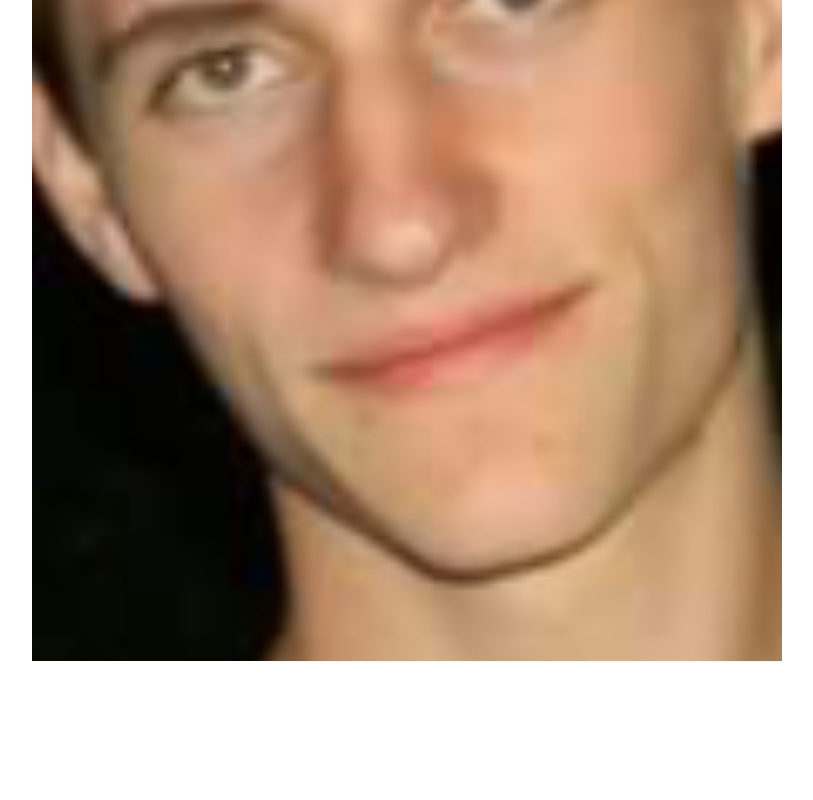
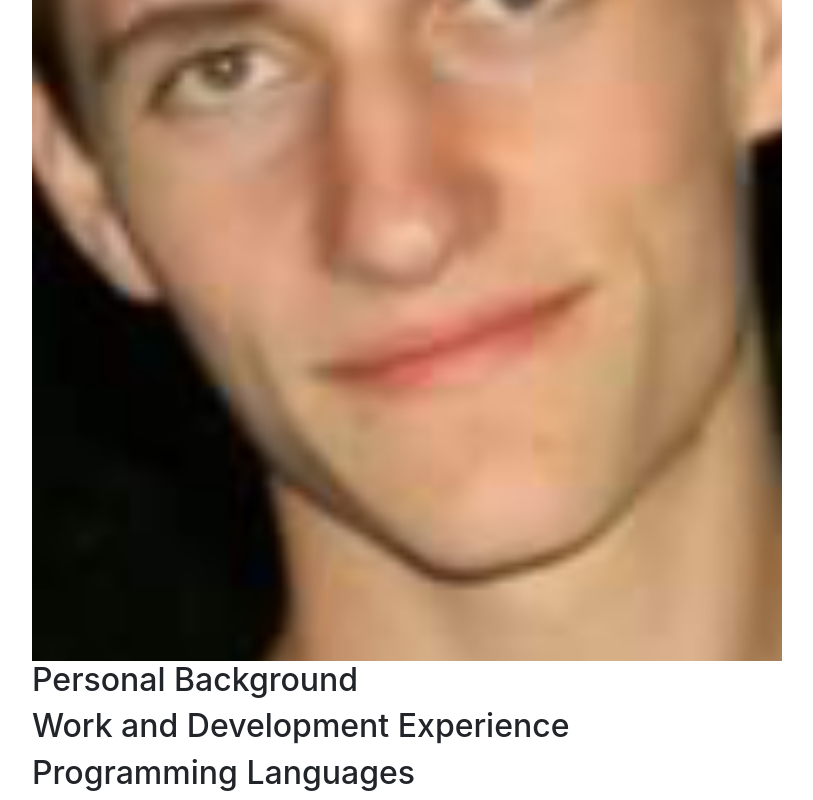
Before and after one commit to IT3049C-Students-Archive/1-online-portfolio-mikeal200, a website: page index.html in a window 1280 px wide. Shown: the part 729-1529 px from the top of the page, without its empty margins (53-866 px from the left). Before the commit the page ends 1390 px from the top, so only its background shows below. Drawn offline with nearby package versions, Linux system fonts and the light colour scheme.

Commit message:
added Programming Languages section

```diff
--- a/index.html
+++ b/index.html
@@ -20,8 +20,15 @@
     <div class="container">
 	    <h1>Michael Williams</h1>
 	    <img src="resources/images/me.PNG"/>
-	    <div class="section" id="personalBackground"></div>
-	    <div class="section" id="experience"></div>
+	    <div class="section" id="personalBackground">
+		    <h2>Personal Background</h2>
+	    </div>
+	    <div class="section" id="experience">
+		    <h2>Work and Development Experience</h2>
+	    </div>
+	    <div class="section" id="programmingLanguages">
+		    <h2>Programming Languages</h2>
+	    </div>
     </div>
 
 	<script src="resources/scripts/index.js"></script>
```
